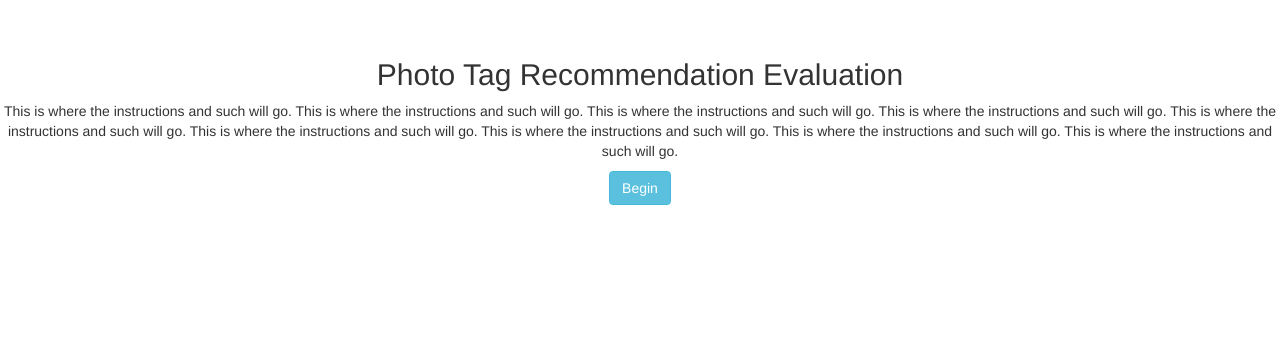
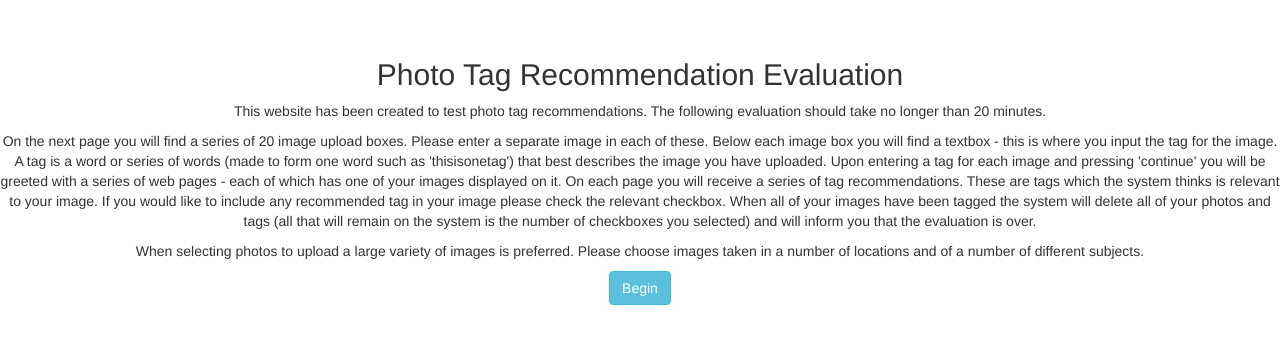
Before and after one commit to blaircalderwood/masterWebApp, a Django app: page / in a window 1280 px wide. Shown: the top 344 px of the page. Run offline with Django 3.2, Linux system fonts and the light colour scheme; some libraries are stand-ins or nearby versions.

Commit message:
Updated instructions on first page and increased photo upload amount to 20

```diff
--- a/evaluation/views.py
+++ b/evaluation/views.py
@@ -12,7 +12,7 @@ system_choice = ''
 systems = ['flickr_recommended', 'tag_cooccurrence', 'phillip_system', 'new_sys']
 imgs = []
 image = ''
-data = {'form-TOTAL_FORMS': '2', 'form-INITIAL_FORMS': '0', 'form-MAX_NUM_FORMS': ''}
+data = {'form-TOTAL_FORMS': '20', 'form-INITIAL_FORMS': '0', 'form-MAX_NUM_FORMS': ''}
 
 
 def rating_form(request):
--- a/masterWebApp/settings.py
+++ b/masterWebApp/settings.py
@@ -23,7 +23,7 @@ BASE_DIR = os.path.dirname(os.path.dirname(os.path.abspath(__file__)))
 SECRET_KEY = 'pg-9ew2*@8rfh5ka+z$i-a3)e6aqn2t6w%)#=rffhsrb)g95b='
 
 # SECURITY WARNING: don't run with debug turned on in production!
-DEBUG = True
+DEBUG = False
 
 ALLOWED_HOSTS = ['*']
 
--- a/templates/first_page.html
+++ b/templates/first_page.html
@@ -7,15 +7,21 @@
 
         <h2>Photo Tag Recommendation Evaluation</h2>
 
-        <p class="centred">This is where the instructions and such will go.
-        This is where the instructions and such will go.
-        This is where the instructions and such will go.
-        This is where the instructions and such will go.
-        This is where the instructions and such will go.
-        This is where the instructions and such will go.
-        This is where the instructions and such will go.
-        This is where the instructions and such will go.
-        This is where the instructions and such will go. </p>
+        <p class="centred">This website has been created to test photo tag recommendations. The following evaluation
+            should take no longer than 20 minutes.</p>
+
+        <p class="centred">On the next page you will find a series of 20 image upload boxes. Please enter a separate image in each of
+            these. Below each image box you will find a textbox - this is where you input the tag for the image. A tag
+            is a word or series of words (made to form one word such as 'thisisonetag') that best describes the image
+            you have uploaded. Upon entering a tag for each image and pressing 'continue' you will be greeted with a
+            series of web pages - each of which has one of your images displayed on it. On each page you will receive a
+            series of tag recommendations. These are tags which the system thinks is relevant to your image. If you
+            would like to include any recommended tag in your image please check the relevant checkbox. When all of your
+            images have been tagged the system will delete all of your photos and tags (all that will remain on the
+            system is the number of checkboxes you selected) and will inform you that the evaluation is over.</p>
+
+        <p class="centred">When selecting photos to upload a large variety of images is preferred. Please choose images taken in a
+            number of locations and of a number of different subjects.</p>
 
         <a class="btn btn-info" href="{% url 'upload_image' %}">Begin</a>
 
```
Also changed, not shown: static/temp_image.jpg (deleted).
